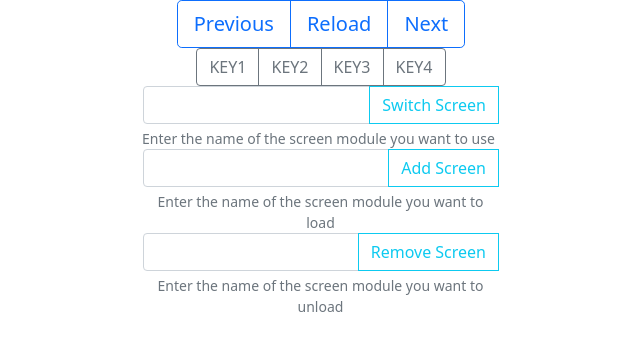
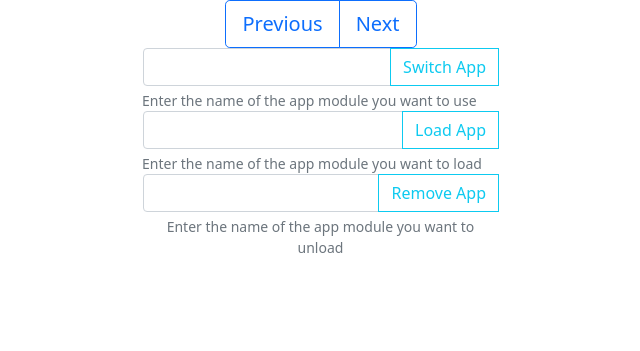
Before and after one commit to tsbarnes/pitftmanager-web, a Flask app: page / in a window 1280 px wide. Shown: the part 72-423 px from the top of the page, without its empty margins (319-959 px from the left). Run offline with Flask 2, Linux system fonts and the light colour scheme.

Commit message:
Forking epdtext-web to pitftmanager-web

```diff
--- a/app.py
+++ b/app.py
@@ -5,7 +5,7 @@ from flask import Flask, render_template, flash, redirect, request
 app = Flask(__name__)
 app.config.from_pyfile("app.cfg")
 try:
-    mq = posix_ipc.MessageQueue("/epdtext_ipc")
+    mq = posix_ipc.MessageQueue("/pitftmanager_ipc")
     mq.block = False
 except posix_ipc.PermissionsError:
     logging.error("couldn't open message queue")
@@ -17,76 +17,41 @@ def index():
     return render_template('index.html')
 
 
-@app.route('/next_screen')
-def next_screen():
+@app.route('/next_app')
+def next_app():
     mq.send("next", timeout=10)
-    flash("Sent 'next' message to epdtext")
+    flash("Sent 'next' message to pitftmanager")
     return redirect('/')
 
 
-@app.route('/previous_screen')
+@app.route('/previous_app')
 def previous_screen():
     mq.send("previous", timeout=10)
-    flash("Sent 'previous' message to epdtext")
+    flash("Sent 'previous' message to pitftmanager")
     return redirect('/')
 
 
-@app.route('/button0')
-def button0():
-    mq.send("button0", timeout=10)
-    flash("Sent 'KEY1' message to epdtext")
+@app.route('/switch_app')
+def switch_app():
+    app_name = request.args.get('app')
+    mq.send("switch_app " + app_name, timeout=10)
+    flash("Sent 'switch_app' message to pitftmanager")
     return redirect('/')
 
 
-@app.route('/button1')
-def button1():
-    mq.send("button1", timeout=10)
-    flash("Sent 'KEY2' message to epdtext")
+@app.route('/load_app')
+def load_app():
+    app_name = request.args.get('app')
+    mq.send("load_app " + app_name, timeout=10)
+    flash("Sent 'load_app' message to pitftmanager")
     return redirect('/')
 
 
-@app.route('/button2')
-def button2():
-    mq.send("button2", timeout=10)
-    flash("Sent 'KEY3' message to epdtext")
-    return redirect('/')
-
-
-@app.route('/button3')
-def button3():
-    mq.send("button3", timeout=10)
-    flash("Sent 'KEY4' message to epdtext")
-    return redirect('/')
-
-
-@app.route('/reload')
-def reload():
-    mq.send("reload", timeout=10)
-    flash("Sent 'reload' message to epdtext")
-    return redirect('/')
-
-
-@app.route('/screen')
-def screen():
-    screen_name = request.args.get('screen')
-    mq.send("screen " + screen_name, timeout=10)
-    flash("Sent 'screen' message to epdtext")
-    return redirect('/')
-
-
-@app.route('/add_screen')
-def add_screen():
-    screen_name = request.args.get('screen')
-    mq.send("add_screen " + screen_name, timeout=10)
-    flash("Sent 'add_screen' message to epdtext")
-    return redirect('/')
-
-
-@app.route('/remove_screen')
-def remove_screen():
-    screen_name = request.args.get('screen')
-    mq.send("remove_screen " + screen_name, timeout=10)
-    flash("Sent 'remove_screen' message to epdtext")
+@app.route('/remove_app')
+def remove_app():
+    app_name = request.args.get('app')
+    mq.send("remove_app " + app_name, timeout=10)
+    flash("Sent 'remove_app' message to pitftmanager")
     return redirect('/')
 
 
--- a/templates/index.html
+++ b/templates/index.html
@@ -1,6 +1,6 @@
 {% extends "base.html" %}
 
-{% block title %}epdtext-web{% endblock %}
+{% block title %}pitftmanager-web{% endblock %}
 
 {% block header %}
     <nav class="navbar navbar-dark bg-dark">
@@ -12,10 +12,10 @@
             <div class="collapse navbar-collapse" id="navbarSupportedContent">
                 <ul class="navbar-nav me-auto mb-2 mb-lg-0">
                     <li class="nav-item">
-                        <a class="nav-link" href="https://github.com/tsbarnes/epdtext-web">epdtext-web GitHub</a>
+                        <a class="nav-link" href="https://github.com/tsbarnes/pitftmanager-web">pitftmanager-web GitHub</a>
                     </li>
                     <li class="nav-item">
-                        <a class="nav-link" href="https://github.com/tsbarnes/epdtext">epdtext GitHub</a>
+                        <a class="nav-link" href="https://github.com/tsbarnes/pitftmanager">pitftmanager GitHub</a>
                     </li>
                 </ul>
             </div>
@@ -28,44 +28,36 @@
         <div class="col-lg-4 col-md-3 col-sm-1"></div>
         <div class="col-lg-4 col-md-6 col-sm-10">
             <div class="btn-group btn-group-lg">
-                <a class="btn btn-outline-primary btn-lg" href="{{ url_for('previous_screen') }}">Previous</a>
-                <a class="btn btn-outline-primary btn-lg" href="{{ url_for('reload') }}">Reload</a>
-                <a class="btn btn-outline-primary btn-lg" href="{{ url_for('next_screen') }}">Next</a>
+                <a class="btn btn-outline-primary btn-lg" href="{{ url_for('previous_app') }}">Previous</a>
+                <a class="btn btn-outline-primary btn-lg" href="{{ url_for('next_app') }}">Next</a>
             </div>
 
-            <div class="btn-group">
-                <a class="btn btn-outline-secondary" href="{{ url_for('button0') }}">KEY1</a>
-                <a class="btn btn-outline-secondary" href="{{ url_for('button1') }}">KEY2</a>
-                <a class="btn btn-outline-secondary" href="{{ url_for('button2') }}">KEY3</a>
-                <a class="btn btn-outline-secondary" href="{{ url_for('button3') }}">KEY4</a>
-            </div>
-
-            <form class="form" action="{{ url_for('screen') }}">
+            <form class="form" action="{{ url_for('switch_app') }}">
                 <div class="input-group">
-                    <input type="text" class="form-control" name="screen">
-                    <button type="submit" class="btn btn-outline-info">Switch Screen</button>
+                    <input type="text" class="form-control" name="app">
+                    <button type="submit" class="btn btn-outline-info">Switch App</button>
                     <div class="form-text">
-                        Enter the name of the screen module you want to use
+                        Enter the name of the app module you want to use
                     </div>
                 </div>
             </form>
 
-            <form class="form" action="{{ url_for('add_screen') }}">
+            <form class="form" action="{{ url_for('load_app') }}">
                 <div class="input-group">
-                    <input type="text" class="form-control" name="screen">
-                    <button type="submit" class="btn btn-outline-info">Add Screen</button>
+                    <input type="text" class="form-control" name="app">
+                    <button type="submit" class="btn btn-outline-info">Load App</button>
                     <div class="form-text">
-                        Enter the name of the screen module you want to load
+                        Enter the name of the app module you want to load
                     </div>
                 </div>
             </form>
 
-            <form class="form" action="{{ url_for('remove_screen') }}">
+            <form class="form" action="{{ url_for('remove_app') }}">
                 <div class="input-group">
-                    <input type="text" class="form-control" name="screen">
-                    <button type="submit" class="btn btn-outline-info">Remove Screen</button>
+                    <input type="text" class="form-control" name="app">
+                    <button type="submit" class="btn btn-outline-info">Remove App</button>
                     <div class="form-text">
-                        Enter the name of the screen module you want to unload
+                        Enter the name of the app module you want to unload
                     </div>
                 </div>
             </form>
```
Also changed, not shown: README.md, 2 other files.
